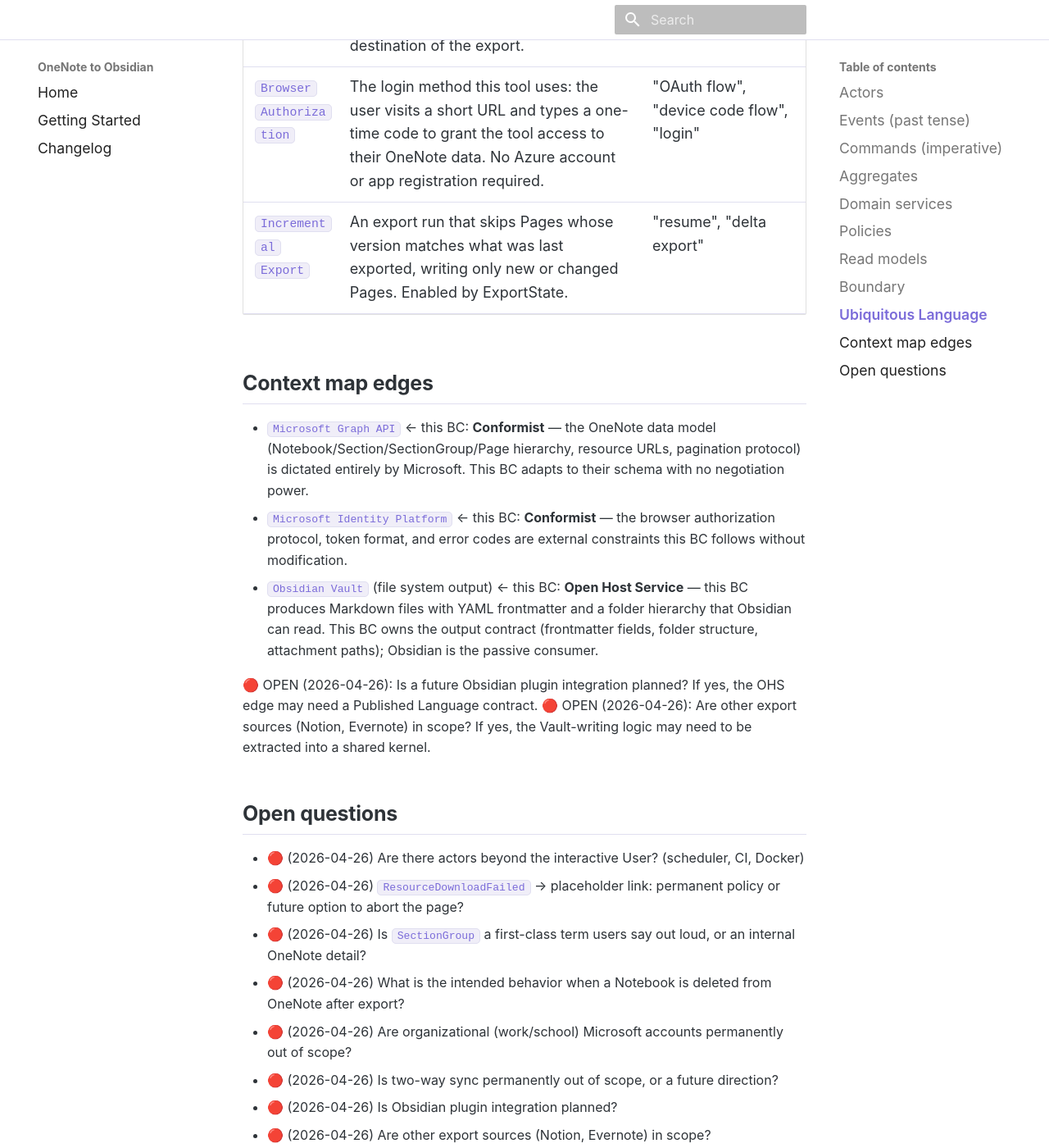
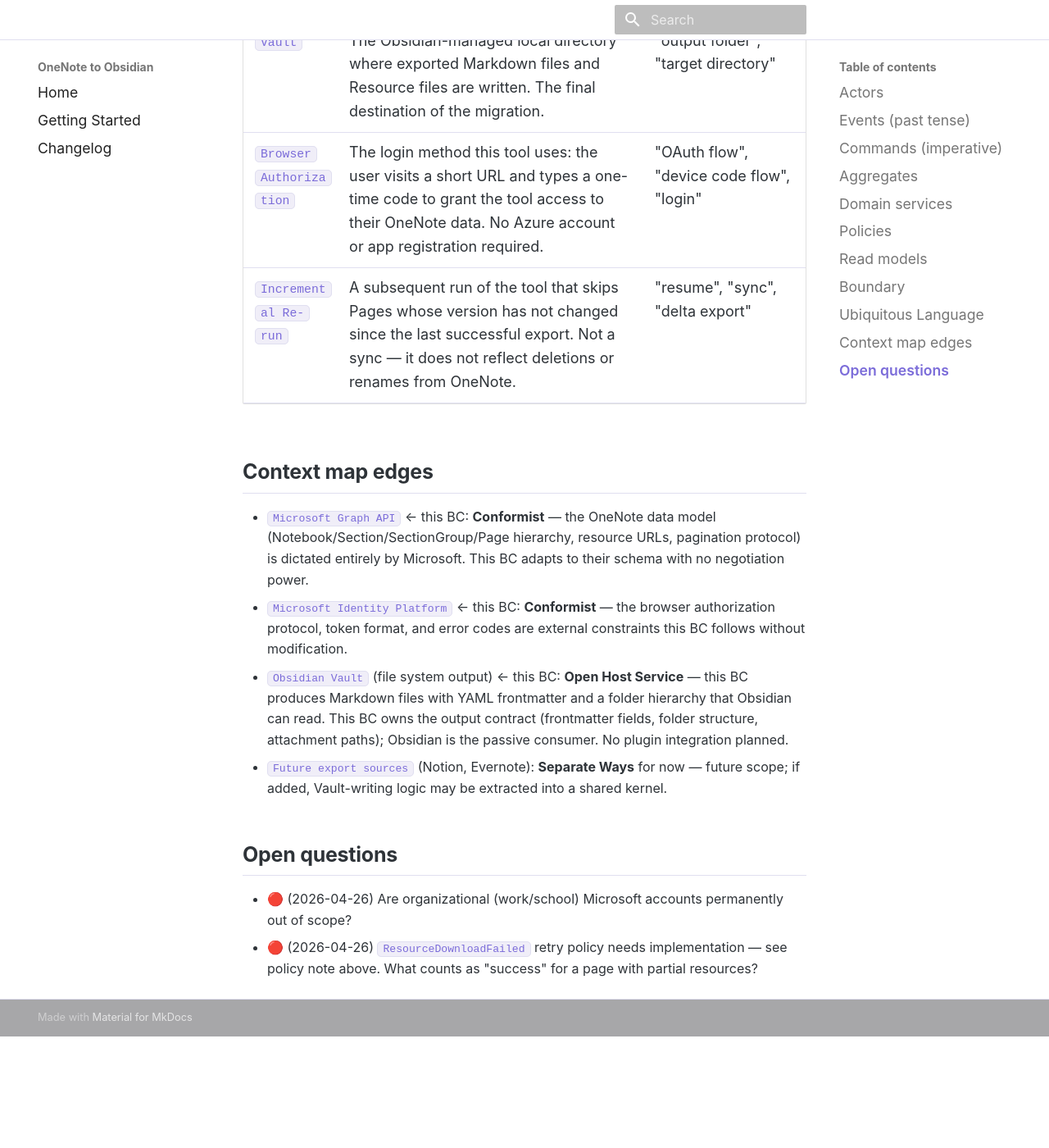
Before and after one commit to Lenivvenil/onenote-to-obsidian, an MkDocs documentation site: the page built from docs/domain/onenote-export/overview.md, in a window 1280 px wide and 1400 px high, scrolled down 6059 px. Shown: the whole window at 82% size. Built offline with MkDocs 1.6.1 and Material for MkDocs 9.7.7, drawn with Linux system fonts in a browser that asks for light colours; comment, search, counter and statistics services are not loaded; after the commit the page ends 7323 px from its top, so only the background shows below that; some of the changed text lies outside the part shown.

Commit message:
docs(domain): resolve operator questions in OneNoteExport overview
Incorporates operator answers from 2026-04-26 session:
- Purpose updated: one-time migration tool, not a sync tool
- Actors: no schedulers/CI/Docker — interactive use only
- SectionGroup: internal OneNote detail, not user-facing term
- Deleted notebooks: exported files stay in vault (migration, not sync)
- ResourceDownloadFailed policy: changed from placeholder-link to
  page-not-marked, enabling retry on next run
- Obsidian plugin: out of scope (one-time migration)
- Other sources (Notion, Evernote): future scope, Separate Ways for now
- ExportSection: possible future feature, not current scope
- Incremental Export renamed to Incremental Re-run in UL
- Reduced open questions from 8 to 2

Co-Authored-By: Claude Sonnet 4.6 <noreply@anthropic.com>

```diff
--- a/docs/domain/onenote-export/overview.md
+++ b/docs/domain/onenote-export/overview.md
@@ -1,19 +1,17 @@
 # Bounded Context: OneNoteExport
 
-> **DRAFT — derived from code, not from a live business interview.**
-> Items marked 🔴 still require operator verification.
-> Decisions already resolved by operator are integrated below.
+> Reviewed and approved by `domain-reviewer` (4 passes). Open questions resolved by operator on 2026-04-26.
 
-**Purpose:** Transform a user's OneNote notebooks into Obsidian-compatible Markdown files on the local file system, preserving hierarchy, content fidelity, and supporting incremental re-export.
+**Purpose:** One-time migration of a user's OneNote notebooks to Obsidian-compatible Markdown files on the local file system. Not a sync tool — exported files are not managed after migration. Incremental re-run supported to export only new or changed pages.
 
 ## Actors
 
-- `User` — human with a personal Microsoft account who owns OneNote notebooks and an Obsidian vault
+- `User` — human with a personal Microsoft account who owns OneNote notebooks and an Obsidian vault; runs the tool interactively from a terminal
 - `Microsoft Graph API` — external system; source of notebook structure and page content
 - `Microsoft Identity Platform` — external system; grants access to the user's OneNote data via browser-based authorization
 - `Local File System` — target; receives Markdown files, resource files, config, state, and token cache
 
-🔴 OPEN (2026-04-26): Are there other actors? e.g. a scheduler running export automatically, a CI pipeline, Docker container runner?
+> **Resolved 2026-04-26:** No other actors. This is a one-time migration tool run interactively. Schedulers, CI pipelines, and Docker automation are out of scope.
 
 ## Events (past tense)
 
@@ -32,7 +30,7 @@
 - `PageContentRetrieved`: OneNote HTML for a specific page fetched from Graph API
 - `ResourcesExtracted`: Images and file attachments identified within page HTML
 - `ResourceDownloaded`: A resource (image or file attachment) saved to the local Attachments Folder
-- `ResourceDownloadFailed`: A resource could not be downloaded → export of the page continues with a placeholder link
+- `ResourceDownloadFailed`: A resource could not be downloaded → page export fails; page marked for retry
 - `PageConverted`: OneNote HTML transformed to Obsidian Markdown with frontmatter
 - `MarkdownWritten`: Markdown file saved to the vault at the correct hierarchy path
 - `PageExportErrored`: A page failed to export due to an API or file system error → logged, export continues
@@ -49,7 +47,7 @@
 - `RateLimitEncountered`: Graph API signalled too many requests → waited the required time and retried
 - `ServerErrorEncountered`: Graph API returned a server error → retried with increasing wait times
 
-🔴 OPEN (2026-04-26): What happens when a notebook is deleted from OneNote after export? Are orphaned state entries and vault files in scope?
+> **Resolved 2026-04-26:** Notebooks deleted from OneNote after export — exported files stay in vault. The tool is not a sync tool; it does not clean up after source changes.
 
 ## Commands (imperative)
 
@@ -59,7 +57,7 @@
 - `ClearExportState`: User → `ExportState` cleared; emits `ExportStateCleared`
 - `ConfigureClientId`: User → `Config` created or updated via interactive wizard
 
-🔴 OPEN (2026-04-26): Is there a planned `ExportSection` command (export a single section by name)?
+> **Resolved 2026-04-26:** `ExportSection` (filter by section name) — possible future feature, not in current scope.
 
 ## Aggregates
 
@@ -73,14 +71,14 @@
 - `AuthenticationService`: manages the browser authorization lifecycle. Not an aggregate (holds no domain invariants across requests). Emits `AuthenticationInitiated`, `AuthenticationSucceeded`, `TokenAcquiredSilently`, `TokenRefreshed`, `AuthenticationFailed`. Invoked by any command that requires a Graph API call.
 - `GraphAPIClient`: handles all HTTP communication with Microsoft Graph API including rate-limit handling and server-error retries. Not an aggregate. Emits `RateLimitEncountered`, `ServerErrorEncountered`. Delegates token acquisition to `AuthenticationService` on 401.
 
-🔴 OPEN (2026-04-26): Is `SectionGroup` a first-class concept (its own aggregate) or an implementation detail of OneNote's hierarchy that users don't need to name directly?
+> **Resolved 2026-04-26:** `SectionGroup` is an internal OneNote implementation detail, not a first-class term. Users think "папка внутри ноутбука", not "Section Group". Kept in UL for completeness of the model; not exposed in UI copy or documentation aimed at end users.
 
 ## Policies
 
 - When Graph API returns 401 on first attempt → `TokenRefreshed`, request retried once (owner: `GraphAPIClient`)
 - When `RateLimitEncountered` → wait the signalled duration, then retry the same request (owner: `GraphAPIClient`)
 - When `ServerErrorEncountered` → retry with increasing wait times, up to three attempts (owner: `GraphAPIClient`)
-- When `ResourceDownloadFailed` → continue export, write a placeholder link in the Markdown file (owner: `Page`) 🔴 OPEN (2026-04-26): permanent policy or workaround pending a "fail page on resource error" option?
+- When `ResourceDownloadFailed` → page export fails; page NOT marked as exported in ExportState; re-running the tool will retry the page (owner: `Page`) — **replaces** prior placeholder-link behaviour; see issue for implementation
 - When `PageSkipped` → do not update ExportState (recorded version is already correct) (owner: `ExportState`)
 - When `ExportStateCleared` → all subsequent Pages treated as never exported (owner: `ExportState`)
 
@@ -93,7 +91,7 @@
 ## Boundary
 
 - **In scope:** browser-based authorization to access the user's OneNote data; fetching notebook structure and page HTML from Microsoft; converting OneNote HTML to Markdown; downloading embedded images and file attachments; writing Markdown files and resource files to the vault; tracking which page versions have been exported
-- **Out of scope:** writing back to OneNote; Obsidian plugin integration; two-way sync; export to PDF or Word; organizational or school Microsoft accounts; multi-user scenarios
+- **Out of scope:** writing back to OneNote; Obsidian plugin integration; two-way sync; automated/scheduled runs; export to PDF or Word; organizational or school Microsoft accounts; multi-user scenarios; managing vault files after migration (deletions, renames in OneNote not reflected)
 - **Terms changing meaning on the edge:**
   - `Page` inside this BC = a OneNote document identified by `page_id`, with a title, two timestamps, an HTML body, and embedded resources. Outside (in Obsidian) = a Markdown `.md` file with YAML frontmatter and a local file path. Same word; inside it is a remote document with a Graph API identity, outside it is a local file.
   - `Resource` inside this BC = an embedded asset (image or file) identified by a URL on Microsoft's servers. Outside (in the vault) = a file in the Attachments Folder, identified by a local path. Same concept; inside it lives on Microsoft, outside it lives on disk.
@@ -105,32 +103,24 @@
 |---|---|---|
 | `Notebook` | The top-level OneNote container owned by a user. Holds Sections and Section Groups. Exported as a top-level folder in the Vault. | "workbook", "file" |
 | `Section` | A named grouping of Pages within a Notebook or Section Group. Inside this BC: an entity identified by Microsoft. In the Vault: a folder. | "folder", "tab" |
-| `Section Group` | A named grouping of Sections (and nested Section Groups) within a Notebook. Inside this BC: an entity identified by Microsoft, enabling nested organization. In the Vault: a subdirectory. | "group", "folder" |
+| `Section Group` | An internal OneNote construct — a named grouping of Sections within a Notebook, enabling nested organization. Not a term users think about directly; exposed in the model because Microsoft's API requires traversal. In the Vault: a subdirectory. | "group", "folder" |
 | `Page` | The atomic unit of OneNote content — a titled document with a creation date, a modification date, an HTML body, and embedded Resources. Inside this BC: identified by a stable `page_id` with a version. In the Vault: a Markdown file. | "note", "document" |
 | `Resource` | An image or file that is embedded inside a Page — a photo, screenshot, PDF, or other attachment. Inside this BC: identified by a URL on Microsoft's servers. In the Vault: a file in the Attachments Folder. | "asset"; avoid bare "attachment" (ambiguous — see `File Attachment`) |
 | `File Attachment` | A Resource that is a non-image file (PDF, DOCX, etc.) embedded in a Page via an object tag. A subtype of Resource. | "attachment" (use `File Attachment` when precision matters) |
 | `Attachments Folder` | The per-Section subdirectory in the Vault that holds all downloaded Resources for the Pages in that Section. | "assets folder", "media folder" |
-| `ExportState` | The persisted record of which Page versions have been successfully exported. Enables incremental re-export by skipping Pages whose version has not changed. | "cache", "history" |
-| `Vault` | The Obsidian-managed local directory where exported Markdown files and Resource files are written. The final destination of the export. | "output folder", "target directory" |
+| `ExportState` | The persisted record of which Page versions have been successfully exported. Enables incremental re-run by skipping Pages whose version has not changed. | "cache", "history" |
+| `Vault` | The Obsidian-managed local directory where exported Markdown files and Resource files are written. The final destination of the migration. | "output folder", "target directory" |
 | `Browser Authorization` | The login method this tool uses: the user visits a short URL and types a one-time code to grant the tool access to their OneNote data. No Azure account or app registration required. | "OAuth flow", "device code flow", "login" |
-| `Incremental Export` | An export run that skips Pages whose version matches what was last exported, writing only new or changed Pages. Enabled by ExportState. | "resume", "delta export" |
+| `Incremental Re-run` | A subsequent run of the tool that skips Pages whose version has not changed since the last successful export. Not a sync — it does not reflect deletions or renames from OneNote. | "resume", "sync", "delta export" |
 
 ## Context map edges
 
 - `Microsoft Graph API` ← this BC: **Conformist** — the OneNote data model (Notebook/Section/SectionGroup/Page hierarchy, resource URLs, pagination protocol) is dictated entirely by Microsoft. This BC adapts to their schema with no negotiation power.
 - `Microsoft Identity Platform` ← this BC: **Conformist** — the browser authorization protocol, token format, and error codes are external constraints this BC follows without modification.
-- `Obsidian Vault` (file system output) ← this BC: **Open Host Service** — this BC produces Markdown files with YAML frontmatter and a folder hierarchy that Obsidian can read. This BC owns the output contract (frontmatter fields, folder structure, attachment paths); Obsidian is the passive consumer.
-
-🔴 OPEN (2026-04-26): Is a future Obsidian plugin integration planned? If yes, the OHS edge may need a Published Language contract.
-🔴 OPEN (2026-04-26): Are other export sources (Notion, Evernote) in scope? If yes, the Vault-writing logic may need to be extracted into a shared kernel.
+- `Obsidian Vault` (file system output) ← this BC: **Open Host Service** — this BC produces Markdown files with YAML frontmatter and a folder hierarchy that Obsidian can read. This BC owns the output contract (frontmatter fields, folder structure, attachment paths); Obsidian is the passive consumer. No plugin integration planned.
+- `Future export sources` (Notion, Evernote): **Separate Ways** for now — future scope; if added, Vault-writing logic may be extracted into a shared kernel.
 
 ## Open questions
 
-- 🔴 (2026-04-26) Are there actors beyond the interactive User? (scheduler, CI, Docker)
-- 🔴 (2026-04-26) `ResourceDownloadFailed` → placeholder link: permanent policy or future option to abort the page?
-- 🔴 (2026-04-26) Is `SectionGroup` a first-class term users say out loud, or an internal OneNote detail?
-- 🔴 (2026-04-26) What is the intended behavior when a Notebook is deleted from OneNote after export?
 - 🔴 (2026-04-26) Are organizational (work/school) Microsoft accounts permanently out of scope?
-- 🔴 (2026-04-26) Is two-way sync permanently out of scope, or a future direction?
-- 🔴 (2026-04-26) Is Obsidian plugin integration planned?
-- 🔴 (2026-04-26) Are other export sources (Notion, Evernote) in scope?
+- 🔴 (2026-04-26) `ResourceDownloadFailed` retry policy needs implementation — see policy note above. What counts as "success" for a page with partial resources?
```
